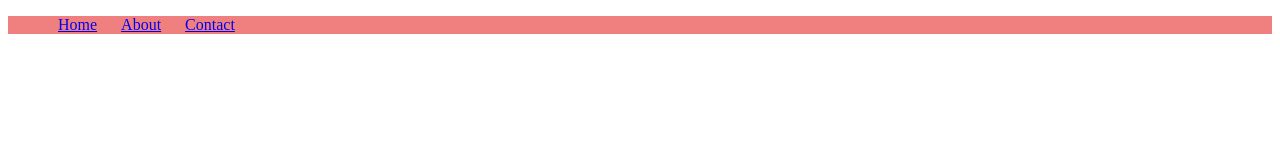
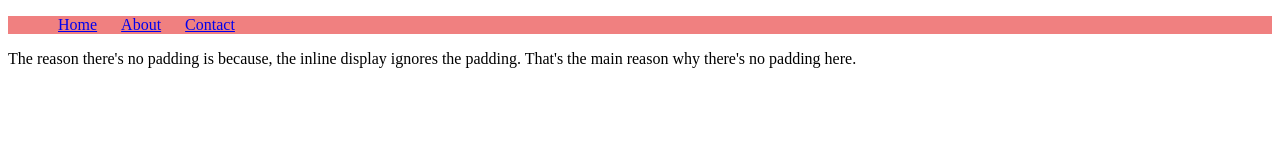
Before and after one commit to SoemieDiaz/Portfolio, a plain HTML site: page GDWD 108/108_Assignment_1/index.html in a window 1280 px wide. Drawn offline with Linux system fonts and the light colour scheme.

Commit message:
Update  index.html commit

```diff
--- a/GDWD 108/108_Assignment_1/index.html
+++ b/GDWD 108/108_Assignment_1/index.html
@@ -13,5 +13,6 @@
         <li><a href="#">Contact</a></li>
       </ul>
     </nav>
+    <p>The reason there's no padding is because, the inline display ignores the padding. That's the main reason why there's no padding here.</p>
   </body>
 </html>
```
